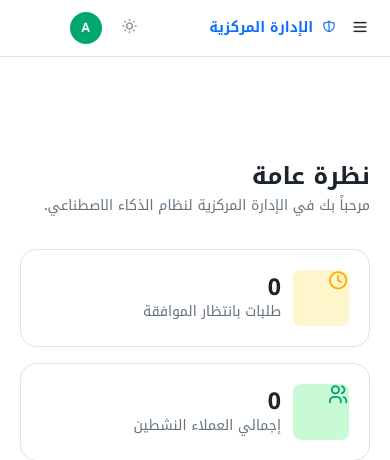
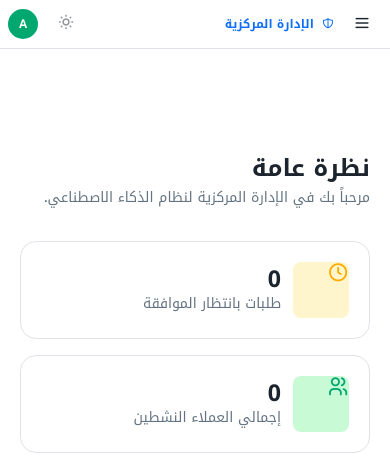
Before and after one commit to Alsoltan00/ai_sales_agent, a FastAPI app: template templates/admin.html in a window 390 px wide. Shown: the top 460 px of the page. Run offline with FastAPI, Linux system fonts and the light colour scheme; the template is opened without the code that fills it, so the values that code supplies are empty; some libraries are stand-ins or nearby versions.

Commit message:
Force mobile topbar icons to absolute corners by reorganizing flex groups

```diff
--- a/templates/admin_base.html
+++ b/templates/admin_base.html
@@ -52,11 +52,8 @@
       position: sticky;
       top: 0;
       z-index: 1030;
-      padding: 8px 10px;
       background: var(--bs-body-bg);
       border-bottom: 1px solid var(--bs-border-color);
-      align-items: center;
-      justify-content: space-between;
     }
     @media (max-width: 991.98px) {
       #miniSidebar { display: none !important; }
@@ -164,14 +161,16 @@
 </div>
 
 <!-- ═══════════════════════ MOBILE TOPBAR ═══════════════════════ -->
-<div class="mobile-topbar">
-  <button class="btn btn-icon btn-ghost-secondary" type="button"
-          data-bs-toggle="offcanvas" data-bs-target="#mobileSidebar">
-    <i class="ti ti-menu-2 fs-5"></i>
-  </button>
-  <span class="fw-bold" style="color:var(--bs-primary);"><i class="ti ti-shield-half me-1"></i> الإدارة المركزية</span>
+<div class="mobile-topbar d-flex justify-content-between align-items-center px-2 py-1">
+  <div class="d-flex align-items-center gap-1">
+    <button class="btn btn-icon btn-ghost-secondary" type="button"
+            data-bs-toggle="offcanvas" data-bs-target="#mobileSidebar">
+      <i class="ti ti-menu-2 fs-5"></i>
+    </button>
+    <span class="fw-bold small" style="color:var(--bs-primary);"><i class="ti ti-shield-half me-1"></i> الإدارة المركزية</span>
+  </div>
 
-  <div class="d-flex align-items-center gap-2 ms-auto">
+  <div class="d-flex align-items-center gap-2">
       <!-- Theme Switcher -->
       <div class="dropdown">
           <button class="btn btn-icon btn-ghost-secondary rounded-circle" type="button" data-bs-toggle="dropdown" aria-expanded="false" id="bd-theme-mobile">
@@ -198,7 +197,7 @@
 
       <div class="dropdown">
         <a href="#" class="avatar rounded-circle bg-primary d-flex align-items-center justify-content-center text-decoration-none"
-             style="width:32px;height:32px;font-weight:700;font-size:0.8rem;color:white;"
+             style="width:30px;height:30px;font-weight:700;font-size:0.75rem;color:white;"
              data-bs-toggle="dropdown">
           {{ user.name[0] if user and user.name else 'A' }}
         </a>
```
Also changed, not shown: templates/merchant_base.html (+10 -11 lines).
